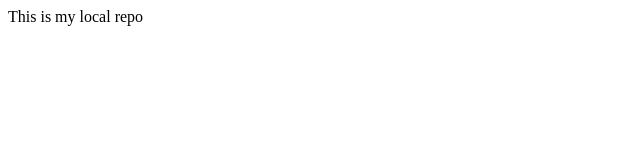
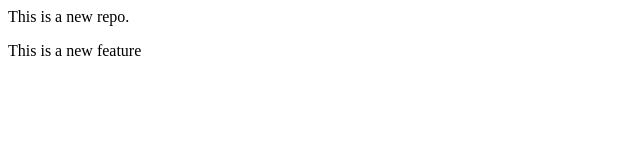
Before and after one commit to Sukhvinderssg/LocalRepo, a plain HTML site: page index.html in a window 1280 px wide. Shown: the whole page, without its empty margins (0-640 px from the left). Drawn offline with Linux system fonts and the light colour scheme.

Commit message:
Update index.html

```diff
--- a/index.html
+++ b/index.html
@@ -1 +1,2 @@
-<p>This is my local repo</p>
+<p> This is a new repo.</p>
+<p>This is a new feature</p>
```
